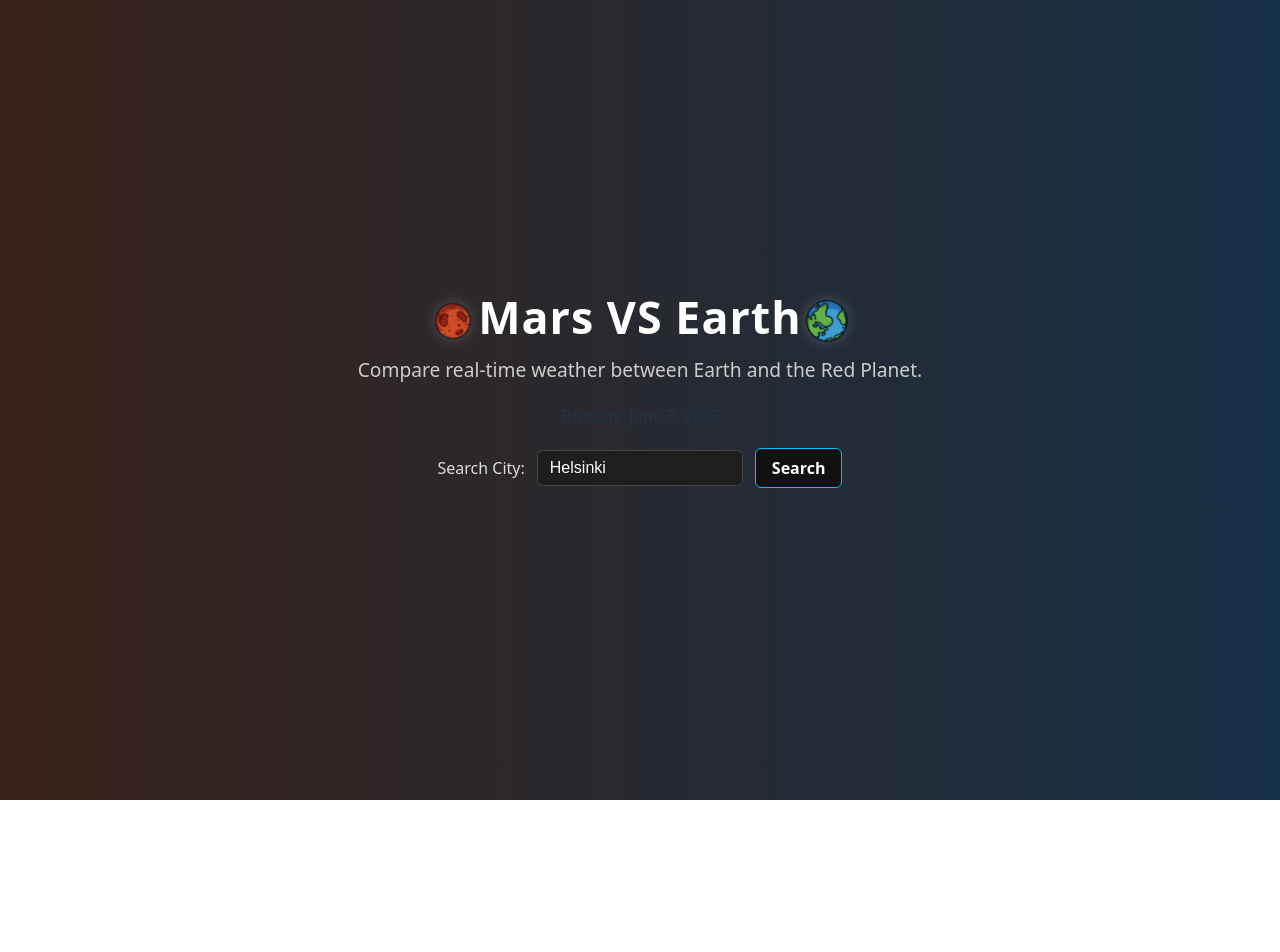
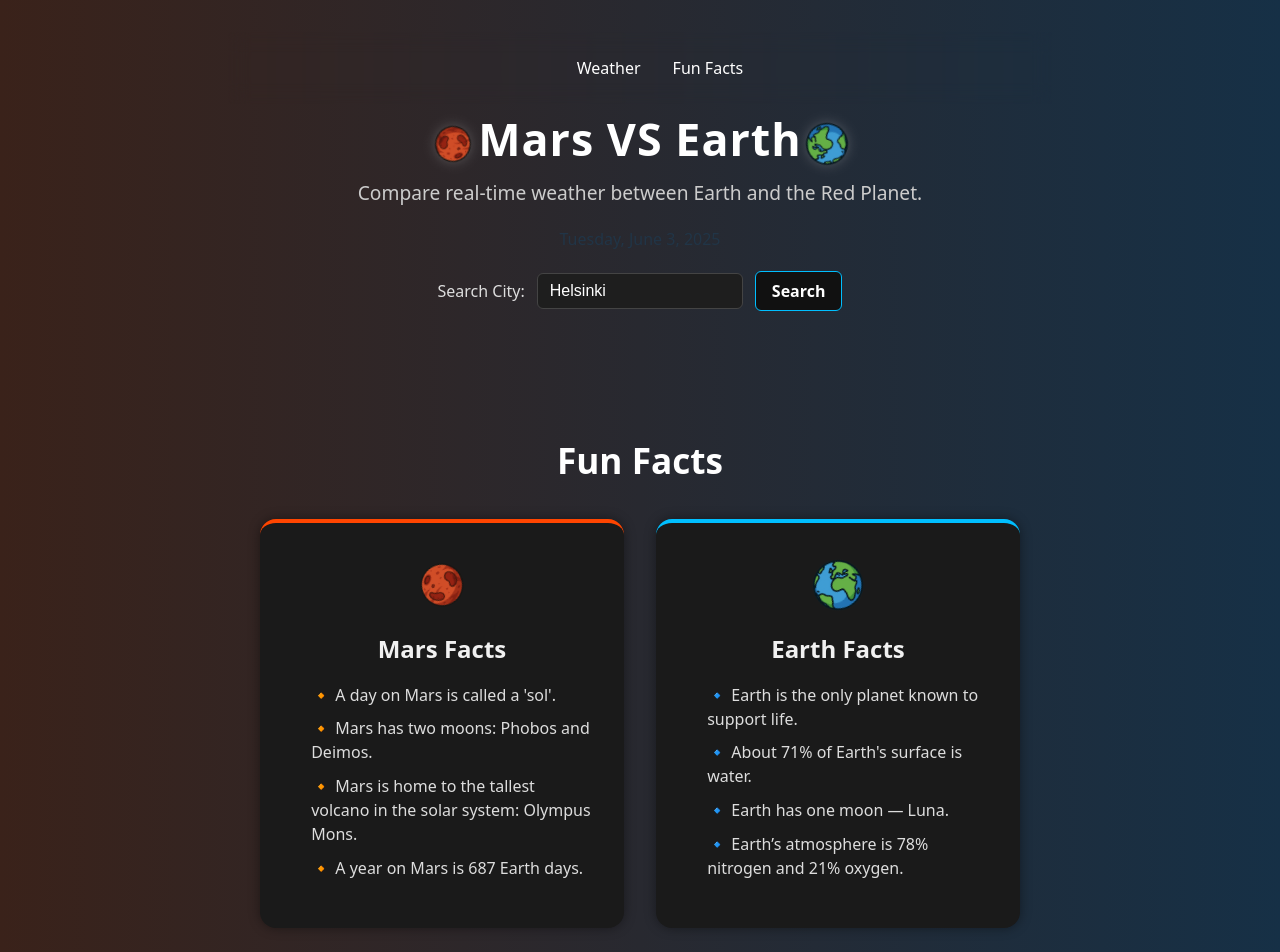
Before and after one commit to bhi049/weather-on-mars, a React (Vite) app in the folder frontend/: page / in a window 1280 px wide. Shown: the top 952 px of the page. Before the commit the page ends 800 px from the top, so only its background shows below. Built offline with nearby package versions, Linux system fonts and the light colour scheme; no server answers.

Commit message:
fun facts component and navbar

```diff
--- a/frontend/src/App.css
+++ b/frontend/src/App.css
@@ -4,6 +4,11 @@
   padding: 2rem;
   text-align: center;
 }
+
+html {
+  scroll-behavior: smooth;
+}
+
 body {
   background:
     linear-gradient(to right, #3a221a 0%, #163046 100%);
--- a/frontend/src/App.jsx
+++ b/frontend/src/App.jsx
@@ -3,7 +3,9 @@ import { getEarthWeather } from "./services/earthAPI";
 import { getMarsWeather } from "./services/marsAPI";
 import WeatherCard from "./components/WeatherCard";
 import "./App.css";
+import Navbar from "./components/Navbar";
 import HeroHeader from "./components/HeroHeader";
+import FunFacts from "./components/FunFacts";
 
 function App() {
   const [mars, setMars] = useState(null);
@@ -30,6 +32,8 @@ function App() {
 
   return (
     <div className="app-container">
+      <Navbar />
+      <section id="weather">
       <HeroHeader inputCity={inputCity} setInputCity={setInputCity} setSearchedCity={setSearchedCity} />
       <div className="cards-container">
         {mars && (
@@ -51,7 +55,12 @@ function App() {
             color="#00BFFF"
           />
         )}
+
       </div>
+      </section>
+      <section id="fun-facts">
+        <FunFacts />
+      </section>
     </div>
   );
 }
--- /dev/null
+++ b/frontend/src/components/FunFacts.jsx
@@ -0,0 +1,51 @@
+import "../styles/FunFacts.css";
+import MarsIcon from "../assets/Mars.png";
+import EarthIcon from "../assets/Earth.png";
+
+const marsFacts = [
+  "A day on Mars is called a 'sol'.",
+  "Mars has two moons: Phobos and Deimos.",
+  "Mars is home to the tallest volcano in the solar system: Olympus Mons.",
+  "A year on Mars is 687 Earth days.",
+];
+
+const earthFacts = [
+  "Earth is the only planet known to support life.",
+  "About 71% of Earth's surface is water.",
+  "Earth has one moon — Luna.",
+  "Earth’s atmosphere is 78% nitrogen and 21% oxygen.",
+];
+
+const FunFacts = () => {
+  return (
+    <section id="facts" className="fun-facts-section">
+      <h2 className="section-title">Fun Facts</h2>
+
+      <div className="planet-facts-container">
+        {/* Mars Facts */}
+        <div className="planet-box mars">
+          <img src={MarsIcon} alt="Mars" className="planet-icon-facts" />
+          <h3>Mars Facts</h3>
+          <ul>
+            {marsFacts.map((fact, i) => (
+              <li key={`mars-${i}`}>🔸 {fact}</li>
+            ))}
+          </ul>
+        </div>
+
+        {/* Earth Facts */}
+        <div className="planet-box earth">
+          <img src={EarthIcon} alt="Earth" className="planet-icon-facts" />
+          <h3>Earth Facts</h3>
+          <ul>
+            {earthFacts.map((fact, i) => (
+              <li key={`earth-${i}`}>🔹 {fact}</li>
+            ))}
+          </ul>
+        </div>
+      </div>
+    </section>
+  );
+};
+
+export default FunFacts;
--- /dev/null
+++ b/frontend/src/components/Navbar.jsx
@@ -0,0 +1,14 @@
+import "../styles/Navbar.css";
+
+const Navbar = () => {
+  return (
+    <nav className="navbar">
+      <ul>
+        <li><a href="#weather">Weather</a></li>
+        <li><a href="#fun-facts">Fun Facts</a></li>
+      </ul>
+    </nav>
+  )
+}
+
+export default Navbar;
--- /dev/null
+++ b/frontend/src/styles/FunFacts.css
@@ -0,0 +1,75 @@
+.fun-facts-section {
+  padding: 4rem 2rem;
+  color: #f1f1f1;
+  text-align: center;
+}
+
+.section-title {
+  font-size: 2.2rem;
+  margin-bottom: 2rem;
+  color: #ffffff;
+}
+
+.planet-facts-container {
+  display: flex;
+  justify-content: center;
+  flex-wrap: wrap;
+  gap: 2rem;
+}
+
+.planet-box {
+  background: #1a1a1a;
+  padding: 2rem;
+  border-radius: 16px;
+  width: 300px;
+  text-align: left;
+  box-shadow: 0 0 12px rgba(0, 0, 0, 0.4);
+  transition: transform 0.3s ease;
+}
+
+.planet-box:hover {
+  transform: scale(1.03);
+}
+
+.planet-box h3 {
+  font-size: 1.5rem;
+  margin: 1rem 0;
+  text-align: center;
+}
+
+.planet-icon-facts {
+  display: block;
+  margin: 0 auto;
+  width: 60px;
+  height: auto;
+  animation: rotatePlanet 6s linear infinite;
+}
+
+.planet-box ul {
+  padding-left: 1.2rem;
+  list-style: none;
+}
+
+.planet-box li {
+  margin-bottom: 0.6rem;
+  line-height: 1.5;
+  font-size: 1rem;
+  color: #ddd;
+}
+
+.mars {
+  border-top: 4px solid #ff4500;
+}
+
+.earth {
+  border-top: 4px solid #00bfff;
+}
+
+@keyframes rotatePlanet {
+  0% {
+    transform: rotate(0deg);
+  }
+  100% {
+    transform: rotate(360deg);
+  }
+}
--- /dev/null
+++ b/frontend/src/styles/Navbar.css
@@ -0,0 +1,25 @@
+.navbar {
+  position: sticky;
+  top: 0;
+  z-index: 100;
+  padding: 0.5rem 1rem;
+  backdrop-filter: blur(10px);
+}
+
+.navbar ul {
+  display: flex;
+  gap: 2rem;
+  list-style: none;
+  justify-content: center;
+}
+
+.navbar a {
+  color: white;
+  text-decoration: none;
+  font-weight: 500;
+  transition: color 0.2s ease;
+}
+
+.navbar a:hover {
+  color: #00bfff;
+}
```
